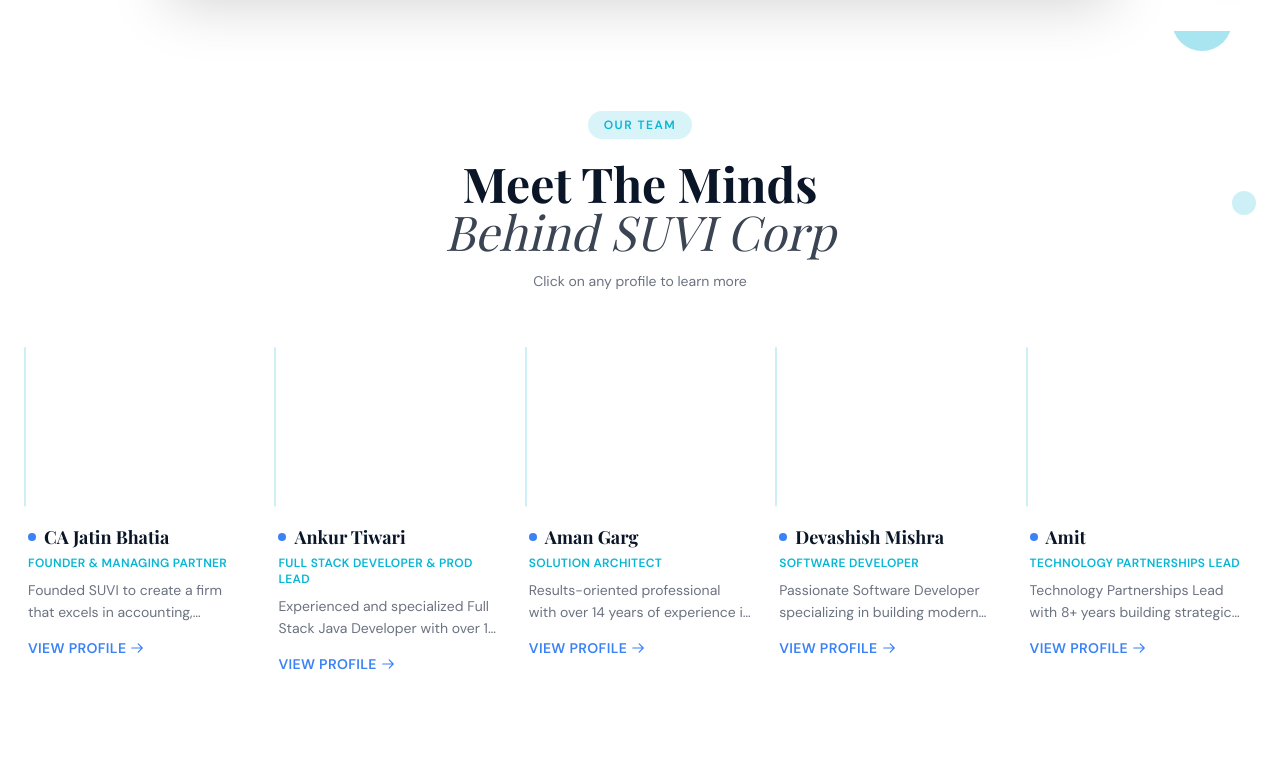
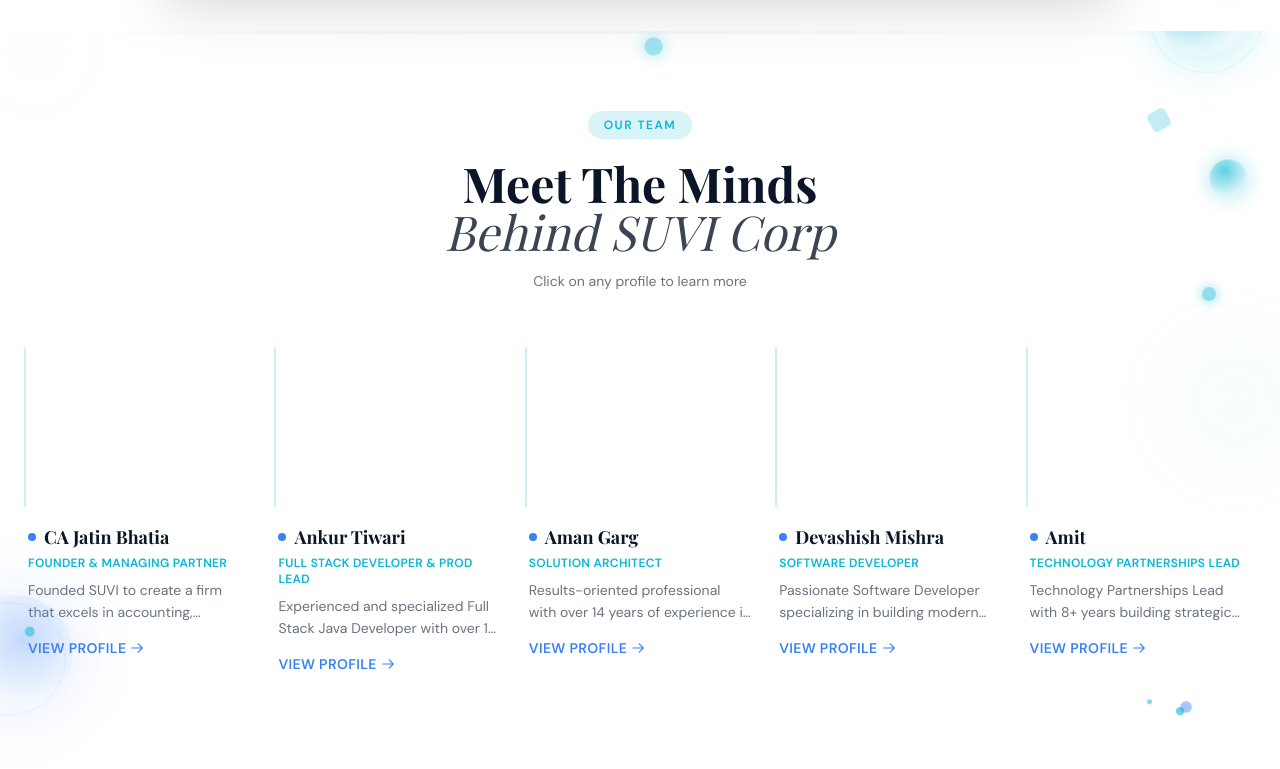
Before and after one commit to devashish2006/SuviCorp, a Next.js app: page / in a window 1280 px wide. Shown: the part 791-1560 px from the top of the page. Built offline with nearby package versions, Linux system fonts and the light colour scheme.

Commit message:
create animations in bubble

```diff
--- a/app/globals.css
+++ b/app/globals.css
@@ -38,6 +38,57 @@
       transform: scale(1.05);
     }
   }
+
+  /* Team section bubble animations */
+  @keyframes bubble-float {
+    0%, 100% { transform: translateY(0px) scale(1); }
+    33% { transform: translateY(-18px) scale(1.04); }
+    66% { transform: translateY(10px) scale(0.97); }
+  }
+
+  @keyframes bubble-drift {
+    0%, 100% { transform: translate(0px, 0px) scale(1); }
+    25% { transform: translate(12px, -20px) scale(1.05); }
+    50% { transform: translate(-8px, -35px) scale(0.98); }
+    75% { transform: translate(-18px, -15px) scale(1.03); }
+  }
+
+  @keyframes bubble-spin-slow {
+    from { transform: rotate(0deg) translateX(0px); }
+    to   { transform: rotate(360deg) translateX(0px); }
+  }
+
+  @keyframes bubble-ripple {
+    0%   { transform: scale(0.85); opacity: 0.7; }
+    50%  { transform: scale(1.15); opacity: 0.3; }
+    100% { transform: scale(0.85); opacity: 0.7; }
+  }
+
+  @keyframes bubble-orb-pulse {
+    0%, 100% { transform: scale(1) rotate(0deg);   opacity: 0.55; }
+    50%       { transform: scale(1.12) rotate(180deg); opacity: 0.85; }
+  }
+
+  @keyframes bubble-wander {
+    0%   { transform: translate(0px,  0px);  }
+    20%  { transform: translate(22px, -14px); }
+    40%  { transform: translate(-10px, -28px); }
+    60%  { transform: translate(-24px, -8px); }
+    80%  { transform: translate(8px, 18px);  }
+    100% { transform: translate(0px,  0px);  }
+  }
+
+  @keyframes bubble-shimmer {
+    0%,100% { opacity: 0.15; }
+    50%     { opacity: 0.45; }
+  }
+
+  .animate-bubble-float   { animation: bubble-float   6s ease-in-out infinite; }
+  .animate-bubble-drift   { animation: bubble-drift   9s ease-in-out infinite; }
+  .animate-bubble-ripple  { animation: bubble-ripple  4s ease-in-out infinite; }
+  .animate-bubble-orb     { animation: bubble-orb-pulse 7s ease-in-out infinite; }
+  .animate-bubble-wander  { animation: bubble-wander  12s ease-in-out infinite; }
+  .animate-bubble-shimmer { animation: bubble-shimmer  5s ease-in-out infinite; }
 
   .animate-fadeUp {
     animation: fadeUp 0.6s ease both;
--- a/components/sections/Hero.tsx
+++ b/components/sections/Hero.tsx
@@ -302,15 +302,146 @@
 
       {/* ─── SECTION 3: White — Audience Cards (team-style layout) ─── */}
       <section id="team" className="bg-white w-full pt-20 pb-24 relative overflow-hidden">
-        {/* Decorative teal circle — top-right */}
+
+        {/* ── Premium Animated Bubble Layer ── */}
+
+        {/* Large teal orb — top-right, floating */}
         <div
-          className="absolute -top-10 right-12 w-[60px] h-[60px] rounded-full pointer-events-none"
-          style={{ background: 'rgba(6,182,212,0.35)' }}
+          className="absolute -top-14 right-8 w-[88px] h-[88px] rounded-full pointer-events-none animate-bubble-float"
+          style={{
+            background: 'radial-gradient(circle at 35% 35%, rgba(6,182,212,0.55) 0%, rgba(6,182,212,0.12) 60%, transparent 100%)',
+            boxShadow: '0 0 40px 10px rgba(6,182,212,0.18)',
+            animationDuration: '6s',
+          }}
         />
-        {/* Decorative teal circle — smaller, mid-right */}
+        {/* Ripple ring around large orb */}
         <div
-          className="absolute top-40 right-6 w-[24px] h-[24px] rounded-full pointer-events-none"
-          style={{ background: 'rgba(6,182,212,0.2)' }}
+          className="absolute -top-16 right-6 w-[100px] h-[100px] rounded-full pointer-events-none animate-bubble-ripple border border-cyan-400/30"
+          style={{ animationDuration: '4s', animationDelay: '0.5s' }}
+        />
+
+        {/* Medium teal bubble — mid-right */}
+        <div
+          className="absolute top-36 right-4 w-[36px] h-[36px] rounded-full pointer-events-none animate-bubble-drift"
+          style={{
+            background: 'radial-gradient(circle at 40% 30%, rgba(6,182,212,0.65) 0%, rgba(6,182,212,0.15) 70%, transparent 100%)',
+            boxShadow: '0 0 18px 4px rgba(6,182,212,0.22)',
+            animationDuration: '8s',
+            animationDelay: '1s',
+          }}
+        />
+
+        {/* Small dot — far right mid */}
+        <div
+          className="absolute top-64 right-16 w-[14px] h-[14px] rounded-full pointer-events-none animate-bubble-float"
+          style={{
+            background: 'rgba(6,182,212,0.45)',
+            boxShadow: '0 0 10px 3px rgba(6,182,212,0.25)',
+            animationDuration: '5s',
+            animationDelay: '2s',
+          }}
+        />
+
+        {/* Glowing blue orb — bottom-left corner */}
+        <div
+          className="absolute bottom-16 -left-10 w-[110px] h-[110px] rounded-full pointer-events-none animate-bubble-orb"
+          style={{
+            background: 'radial-gradient(circle at 40% 40%, rgba(59,130,246,0.45) 0%, rgba(59,130,246,0.10) 60%, transparent 100%)',
+            boxShadow: '0 0 50px 12px rgba(59,130,246,0.14)',
+            animationDuration: '9s',
+          }}
+        />
+        {/* Ripple ring around blue orb */}
+        <div
+          className="absolute bottom-12 -left-14 w-[130px] h-[130px] rounded-full pointer-events-none animate-bubble-ripple border border-blue-400/20"
+          style={{ animationDuration: '6s', animationDelay: '1.5s' }}
+        />
+
+        {/* Tiny navy dot — lower-left */}
+        <div
+          className="absolute bottom-32 left-12 w-[10px] h-[10px] rounded-full pointer-events-none animate-bubble-wander"
+          style={{
+            background: 'rgba(6,182,212,0.5)',
+            animationDuration: '10s',
+            animationDelay: '0.7s',
+          }}
+        />
+
+        {/* Large semi-transparent orb — top-left background */}
+        <div
+          className="absolute -top-20 -left-16 w-[200px] h-[200px] rounded-full pointer-events-none animate-bubble-shimmer"
+          style={{
+            background: 'radial-gradient(circle at 50% 50%, rgba(6,182,212,0.08) 0%, transparent 70%)',
+            animationDuration: '7s',
+          }}
+        />
+
+        {/* Accent bubble — upper-center */}
+        <div
+          className="absolute top-8 left-1/2 -translate-x-1/2 w-[18px] h-[18px] rounded-full pointer-events-none animate-bubble-drift"
+          style={{
+            background: 'rgba(6,182,212,0.38)',
+            boxShadow: '0 0 12px 4px rgba(6,182,212,0.18)',
+            animationDuration: '11s',
+            animationDelay: '3s',
+          }}
+        />
+
+        {/* Subtle gradient glow — right-center */}
+        <div
+          className="absolute top-1/2 -right-24 w-[280px] h-[280px] -translate-y-1/2 rounded-full pointer-events-none animate-bubble-shimmer"
+          style={{
+            background: 'radial-gradient(circle at 50% 50%, rgba(6,182,212,0.07) 0%, transparent 65%)',
+            animationDuration: '8s',
+            animationDelay: '2s',
+          }}
+        />
+
+        {/* Tiny cluster — bottom-right */}
+        <div
+          className="absolute bottom-10 right-24 w-[8px] h-[8px] rounded-full pointer-events-none animate-bubble-float"
+          style={{
+            background: 'rgba(6,182,212,0.6)',
+            animationDuration: '4.5s',
+            animationDelay: '1.2s',
+          }}
+        />
+        <div
+          className="absolute bottom-16 right-32 w-[5px] h-[5px] rounded-full pointer-events-none animate-bubble-float"
+          style={{
+            background: 'rgba(6,182,212,0.5)',
+            animationDuration: '6s',
+            animationDelay: '0.3s',
+          }}
+        />
+        <div
+          className="absolute bottom-6 right-20 w-[12px] h-[12px] rounded-full pointer-events-none animate-bubble-drift"
+          style={{
+            background: 'rgba(59,130,246,0.45)',
+            animationDuration: '9s',
+            animationDelay: '2.5s',
+          }}
+        />
+
+        {/* Diamond / rotated square accent — top right area */}
+        <div
+          className="absolute top-20 right-28 w-[18px] h-[18px] pointer-events-none animate-bubble-orb"
+          style={{
+            background: 'rgba(6,182,212,0.3)',
+            borderRadius: '4px',
+            transform: 'rotate(45deg)',
+            animationDuration: '8s',
+            animationDelay: '1.8s',
+          }}
+        />
+
+        {/* Gradient arc line — decorative top */}
+        <div
+          className="absolute top-0 left-0 w-full h-[3px] pointer-events-none animate-bubble-shimmer"
+          style={{
+            background: 'linear-gradient(90deg, transparent 0%, rgba(6,182,212,0.25) 30%, rgba(59,130,246,0.2) 60%, transparent 100%)',
+            animationDuration: '6s',
+          }}
         />
 
         <div className="max-w-7xl mx-auto px-6">
```
